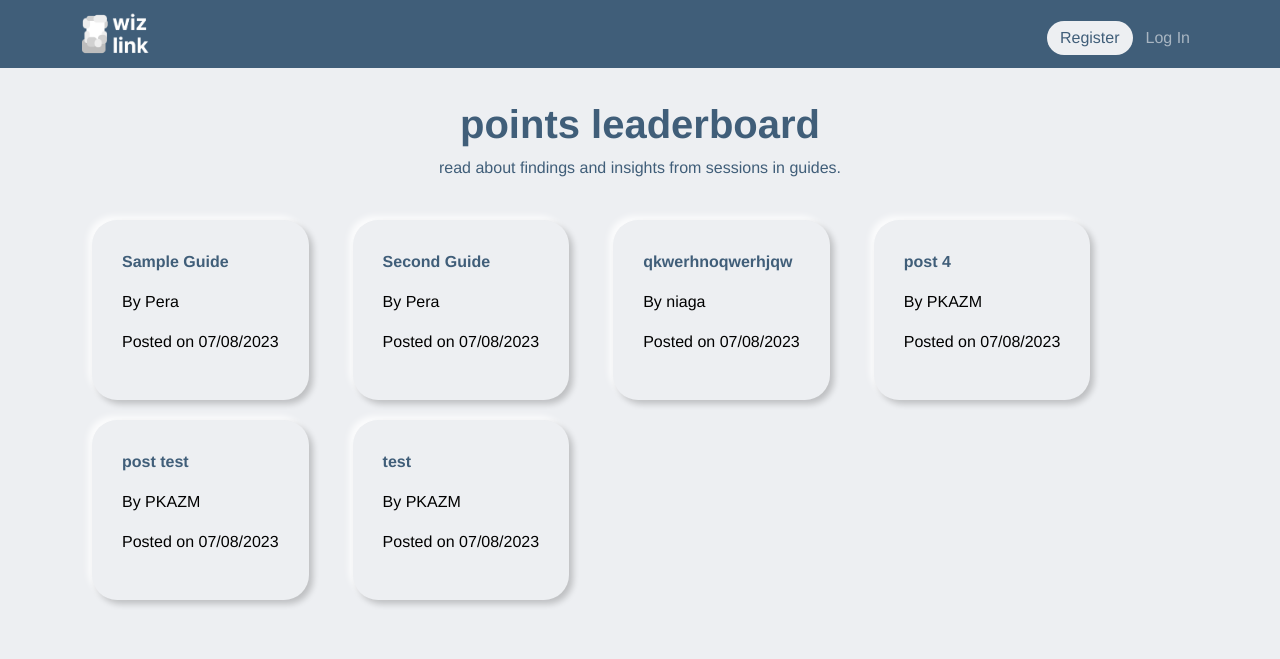
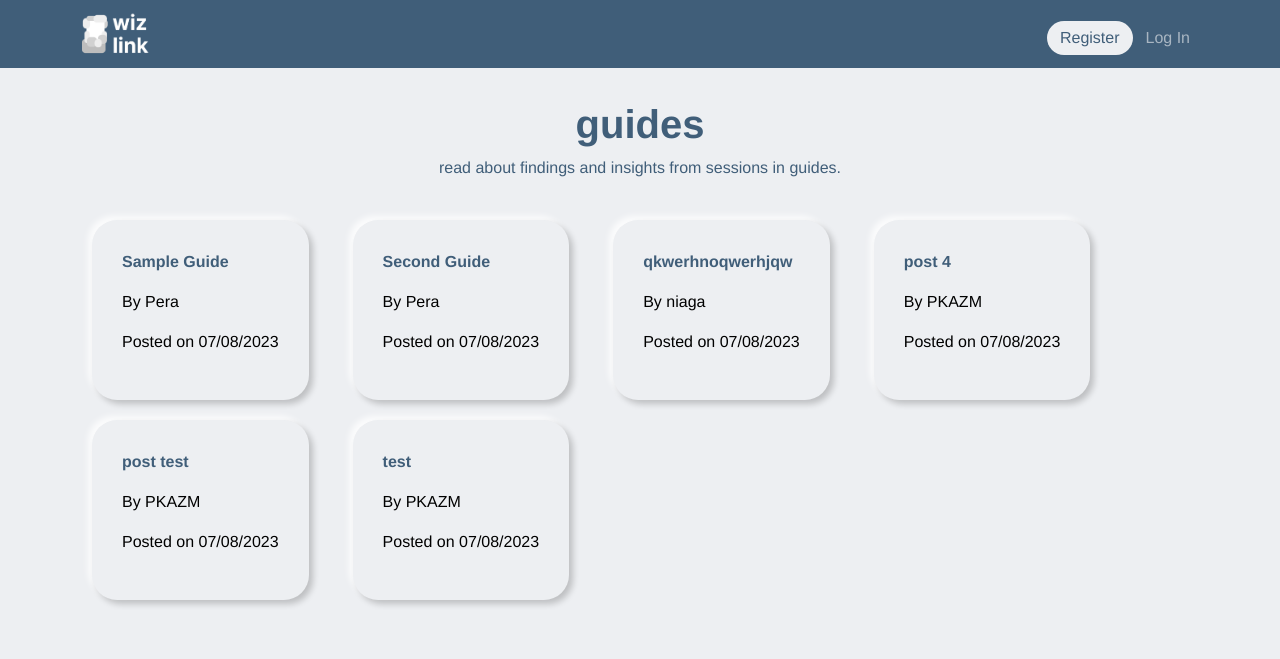
Before and after one commit to RyanM2604/WizLink, a Flask app: page /guides in a window 1280 px wide. Shown: the top 659 px of the page. Run offline with Flask 3, Linux system fonts and the light colour scheme; some libraries are stand-ins or nearby versions.

Commit message:
cosmetic changes

```diff
--- a/static/styles.css
+++ b/static/styles.css
@@ -9,7 +9,7 @@ body
     -o-user-select:none;
 
     font-family: helvetica;
-    font-weight: 300;
+    font-weight: 100;
 }
 
 .form_control{
--- a/templates/awards.html
+++ b/templates/awards.html
@@ -134,7 +134,6 @@
         ],
         borderWidth: 0,
         barPercentage: '0.3',
-        borderSkipped: 'right',
         borderRadius: 20
       },{
         label: 'Points goal',
@@ -206,5 +205,6 @@
     img {
         height: 150px;
     }
+</style>
 
 {% endblock %}
--- a/templates/guides.html
+++ b/templates/guides.html
@@ -7,7 +7,7 @@
 {% block main %}
 <div class="header">
     <h1>
-        <b>points leaderboard</b>
+        <b>guides</b>
     </h1>
     <p>read about findings and insights from sessions in guides.</p>
 </div>
--- a/templates/layout.html
+++ b/templates/layout.html
@@ -41,7 +41,7 @@
                   <li class="nav-item"><a class="nav-link" href="/awards">milestones</a></li>
                 </ul>
                 <ul class="navbar-nav ms-auto mt-2">
-                  <li class="nav-item"><a class="nav-link" href="/logout">log out</a></li>
+                  <li class="nav-item"><a class="nav-link" href="/logout">logout</a></li>
                 </ul>
                 {% else %}
                 <ul class="navbar-nav ms-auto mt-2">
```
Also changed, not shown: templates/room_list.html (+9 -3 lines), main.db.
